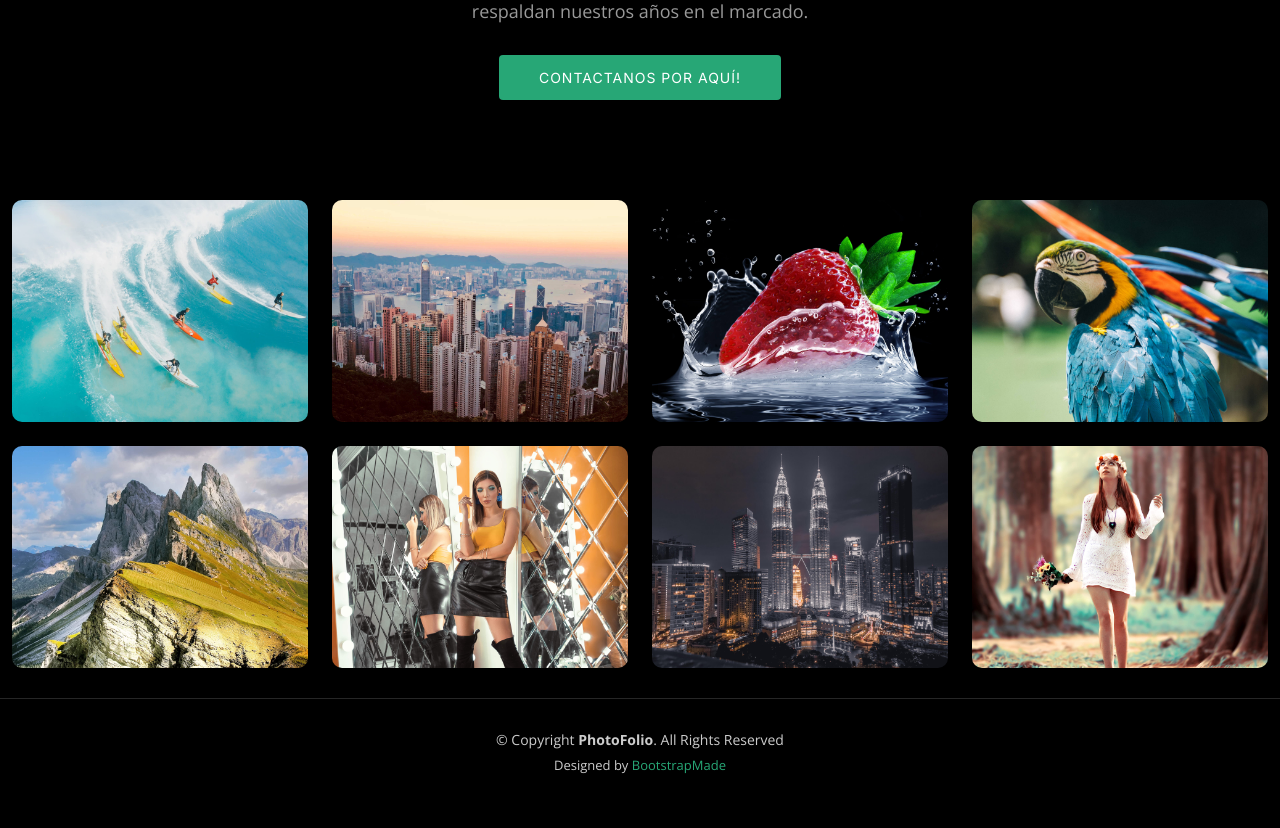
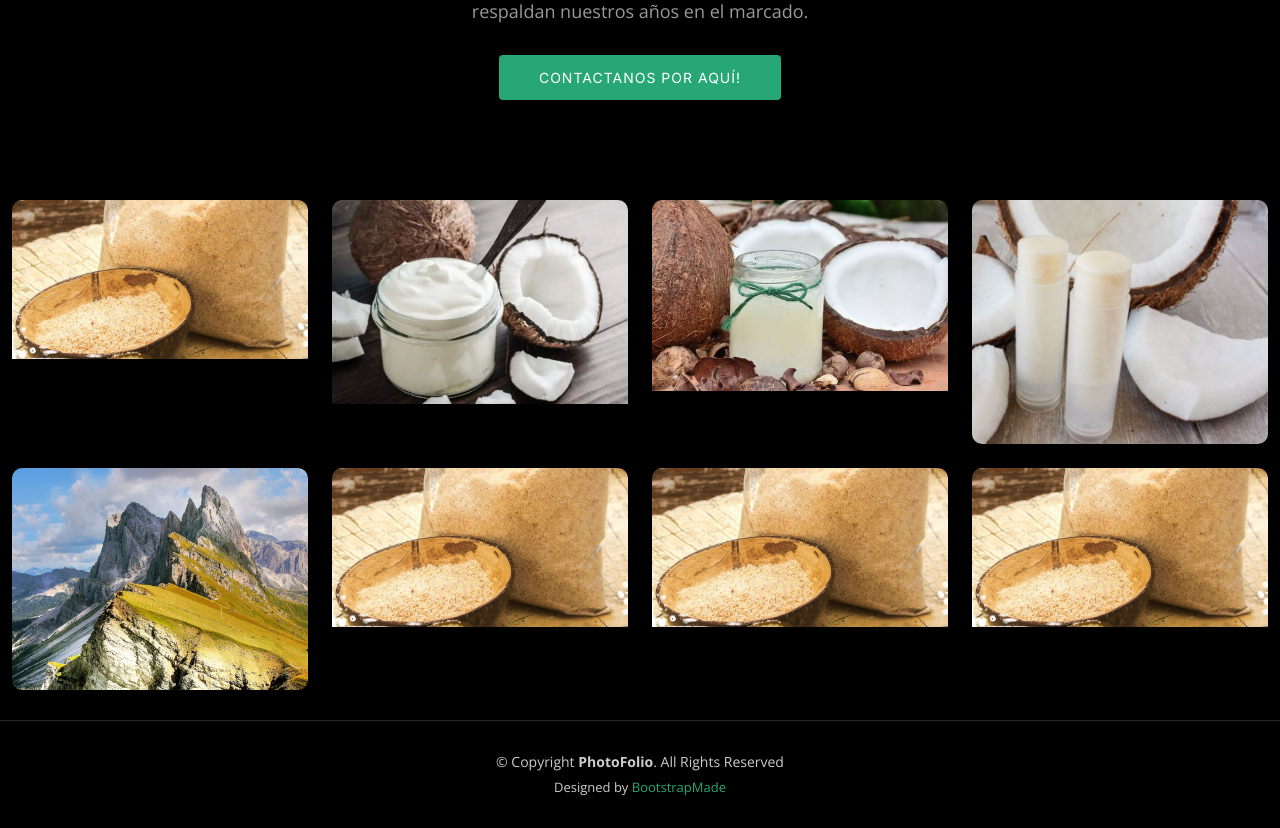
Before and after one commit to Lorenzbeto/ProyectoWeb, a Django app: page / in a window 1280 px wide. Shown: the part 361-1189 px from the top of the page. Before the commit the page ends 1135 px from the top, so only its background shows below. Run offline with Django 3.2, Linux system fonts and the light colour scheme; some libraries are stand-ins or nearby versions.

Commit message:
Quedo
Ya se entrego

```diff
--- a/Productos/models.py
+++ b/Productos/models.py
@@ -4,7 +4,7 @@ from django.db import models
 
 class Producto(models.Model):
     titulo=models.CharField(max_length=50,verbose_name="Titulo")
-    contenido=models.CharField(max_length=50,verbose_name="Contenido")
+    contenido=models.CharField(max_length=500,verbose_name="Contenido")
     imagen=models.ImageField(verbose_name="Imagen",upload_to='productos' )
     created=models.DateTimeField(auto_now_add=True,verbose_name="Contenido")
     updated=models.DateTimeField(auto_now_add=True,verbose_name="Contenido")
--- a/ProyectowebApp/templates/ProyectowebApp/contacto.html
+++ b/ProyectowebApp/templates/ProyectowebApp/contacto.html
@@ -43,7 +43,7 @@
                             <i class="bi bi-envelope flex-shrink-0"></i>
                             <div>
                                 <h4>Correo Electronico:</h4>
-                                <p>info@example.com</p>
+                                <p>cocoadmin@gmail.com</p>
                             </div>
                         </div>
                     </div><!-- End Info Item -->
@@ -53,7 +53,7 @@
                             <i class="bi bi-phone flex-shrink-0"></i>
                             <div>
                                 <h4>Telefono:</h4>
-                                <p>+1 5589 55488 55</p>
+                                <p>+52 7446689000</p>
                             </div>
                         </div>
                     </div><!-- End Info Item -->
--- a/ProyectowebApp/templates/ProyectowebApp/home.html
+++ b/ProyectowebApp/templates/ProyectowebApp/home.html
@@ -27,9 +27,9 @@ data-aos-delay="1500">
                 <div class="row gy-4 justify-content-center">
                     <div class="col-xl-3 col-lg-4 col-md-6">
                         <div class="gallery-item h-100">
-                            <img src="{% static 'ProyectowebApp/assets/img/gallery/gallery-1.jpg'%}" class="img-fluid" alt="">
+                            <img src="{% static 'ProyectowebApp/assets/img/gallery/Empanizador de coco.JPG'%}" class="img-fluid" alt="">
                             <div class="gallery-links d-flex align-items-center justify-content-center">
-                                <a href="assets/img/gallery/gallery-1.jpg" title="Gallery 1"
+                                <a href="assets/img/gallery/Aceite de coco.JPG" title="Gallery 1"
                                     class="glightbox preview-link"><i class="bi bi-arrows-angle-expand"></i></a>
                                 <a href="gallery-single.html" class="details-link"><i class="bi bi-link-45deg"></i></a>
                             </div>
@@ -37,7 +37,7 @@ data-aos-delay="1500">
                     </div><!-- End Gallery Item -->
                     <div class="col-xl-3 col-lg-4 col-md-6">
                         <div class="gallery-item h-100">
-                            <img src="assets/img/gallery/gallery-2.jpg" class="img-fluid" alt="">
+                            <img src="{% static 'ProyectowebApp/assets/img/gallery/Crema_de_coco.JPG'%}" class="img-fluid" alt="">
                             <div class="gallery-links d-flex align-items-center justify-content-center">
                                 <a href="assets/img/gallery/gallery-2.jpg" title="Gallery 2"
                                     class="glightbox preview-link"><i class="bi bi-arrows-angle-expand"></i></a>
@@ -47,7 +47,7 @@ data-aos-delay="1500">
                     </div><!-- End Gallery Item -->
                     <div class="col-xl-3 col-lg-4 col-md-6">
                         <div class="gallery-item h-100">
-                            <img src="assets/img/gallery/gallery-3.jpg" class="img-fluid" alt="">
+                            <img src="{% static 'ProyectowebApp/assets/img/gallery/Desmaquillante de coco.JPG'%}" class="img-fluid" alt="">
                             <div class="gallery-links d-flex align-items-center justify-content-center">
                                 <a href="assets/img/gallery/gallery-3.jpg" title="Gallery 3"
                                     class="glightbox preview-link"><i class="bi bi-arrows-angle-expand"></i></a>
@@ -57,7 +57,7 @@ data-aos-delay="1500">
                     </div><!-- End Gallery Item -->
                     <div class="col-xl-3 col-lg-4 col-md-6">
                         <div class="gallery-item h-100">
-                            <img src="assets/img/gallery/gallery-4.jpg" class="img-fluid" alt="">
+                            <img src="{% static 'ProyectowebApp/assets/img/gallery/Labial de coco.JPG'%}" class="img-fluid" alt="">
                             <div class="gallery-links d-flex align-items-center justify-content-center">
                                 <a href="assets/img/gallery/gallery-4.jpg" title="Gallery 4"
                                     class="glightbox preview-link"><i class="bi bi-arrows-angle-expand"></i></a>
@@ -77,7 +77,7 @@ data-aos-delay="1500">
                     </div><!-- End Gallery Item -->
                     <div class="col-xl-3 col-lg-4 col-md-6">
                         <div class="gallery-item h-100">
-                            <img src="assets/img/gallery/gallery-6.jpg" class="img-fluid" alt="">
+                            <img src="{% static 'ProyectowebApp/assets/img/gallery/Empanizador de coco.JPG'%}" class="img-fluid" alt="">
                             <div class="gallery-links d-flex align-items-center justify-content-center">
                                 <a href="assets/img/gallery/gallery-6.jpg" title="Gallery 6"
                                     class="glightbox preview-link"><i class="bi bi-arrows-angle-expand"></i></a>
@@ -87,7 +87,7 @@ data-aos-delay="1500">
                     </div><!-- End Gallery Item -->
                     <div class="col-xl-3 col-lg-4 col-md-6">
                         <div class="gallery-item h-100">
-                            <img src="assets/img/gallery/gallery-7.jpg" class="img-fluid" alt="">
+                            <img src="{% static 'ProyectowebApp/assets/img/gallery/Empanizador de coco.JPG'%}" class="img-fluid" alt="">
                             <div class="gallery-links d-flex align-items-center justify-content-center">
                                 <a href="assets/img/gallery/gallery-7.jpg" title="Gallery 7"
                                     class="glightbox preview-link"><i class="bi bi-arrows-angle-expand"></i></a>
@@ -97,7 +97,7 @@ data-aos-delay="1500">
                     </div><!-- End Gallery Item -->
                     <div class="col-xl-3 col-lg-4 col-md-6">
                         <div class="gallery-item h-100">
-                            <img src="assets/img/gallery/gallery-8.jpg" class="img-fluid" alt="">
+                            <img src="{% static 'ProyectowebApp/assets/img/gallery/Empanizador de coco.JPG'%}" class="img-fluid" alt="">
                             <div class="gallery-links d-flex align-items-center justify-content-center">
                                 <a href="assets/img/gallery/gallery-8.jpg" title="Gallery 8"
                                     class="glightbox preview-link"><i class="bi bi-arrows-angle-expand"></i></a>
```
Also changed, not shown: ProyectowebApp/templates/ProyectowebApp/acerca.html (+5 -5 lines), ProyectowebApp/static/ProyectowebApp/assets/img/gallery/Aceite de coco.JPG (added), ProyectowebApp/static/ProyectowebApp/assets/img/gallery/Alianza.jpeg (added), ProyectowebApp/static/ProyectowebApp/assets/img/gallery/Crema_de_coco.JPG (added), ProyectowebApp/static/ProyectowebApp/assets/img/gallery/Desmaquillante de coco.JPG (added), ProyectowebApp/static/ProyectowebApp/assets/img/gallery/Dulce de coco.JPG (added), ProyectowebApp/static/ProyectowebApp/assets/img/gallery/Empanizador de coco.JPG (added), ProyectowebApp/static/ProyectowebApp/assets/img/gallery/Harina_de_coca.JPG (added), ProyectowebApp/static/ProyectowebApp/assets/img/gallery/Labial de coco.JPG (added), ProyectowebApp/static/ProyectowebApp/assets/img/gallery/Mascarilla de coco.JPG (added), ProyectowebApp/static/ProyectowebApp/assets/img/gallery/Mezcl_de_coco.JPG (added), ProyectowebApp/static/ProyectowebApp/assets/img/palmas.jpg (added), db.sqlite3.
